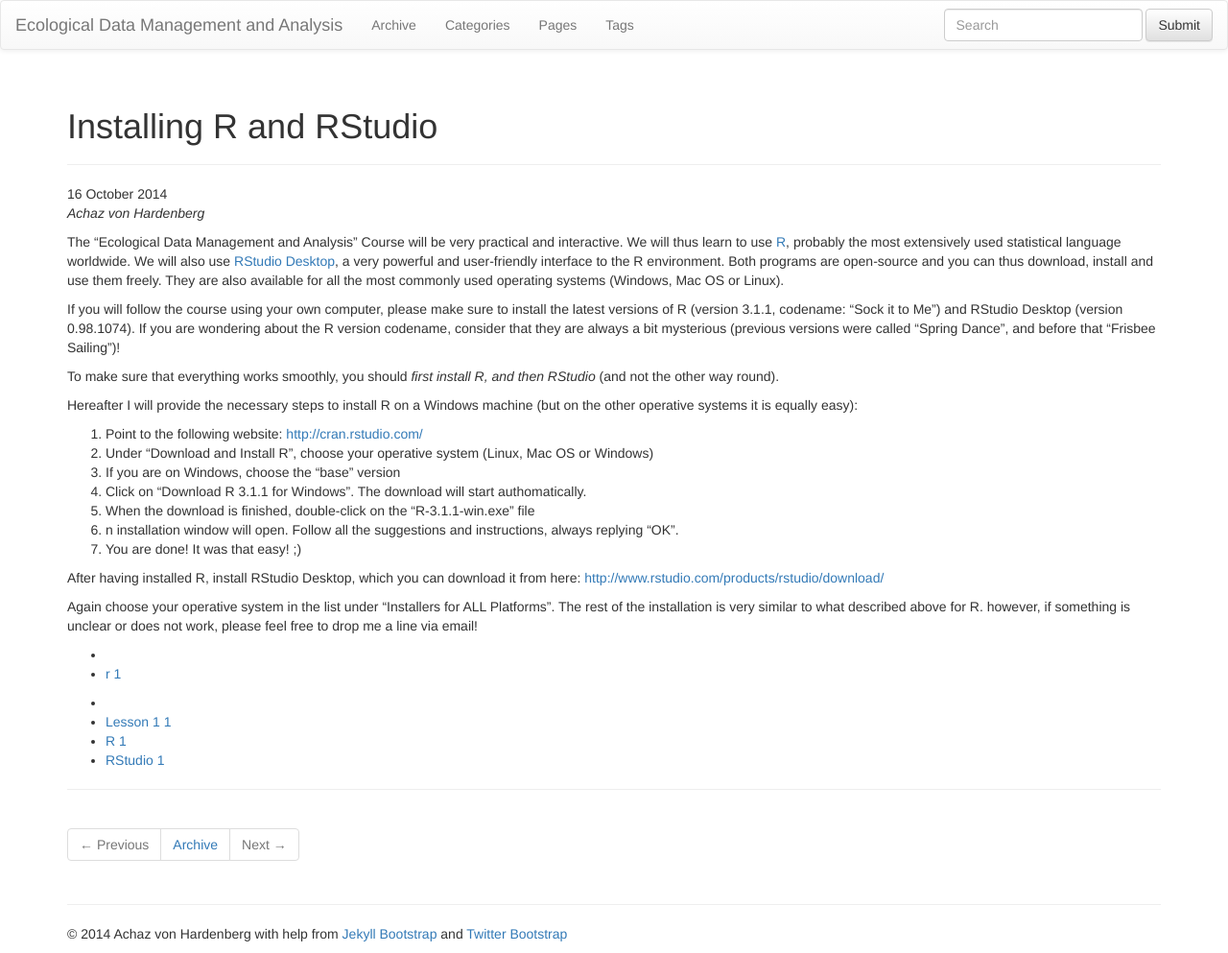
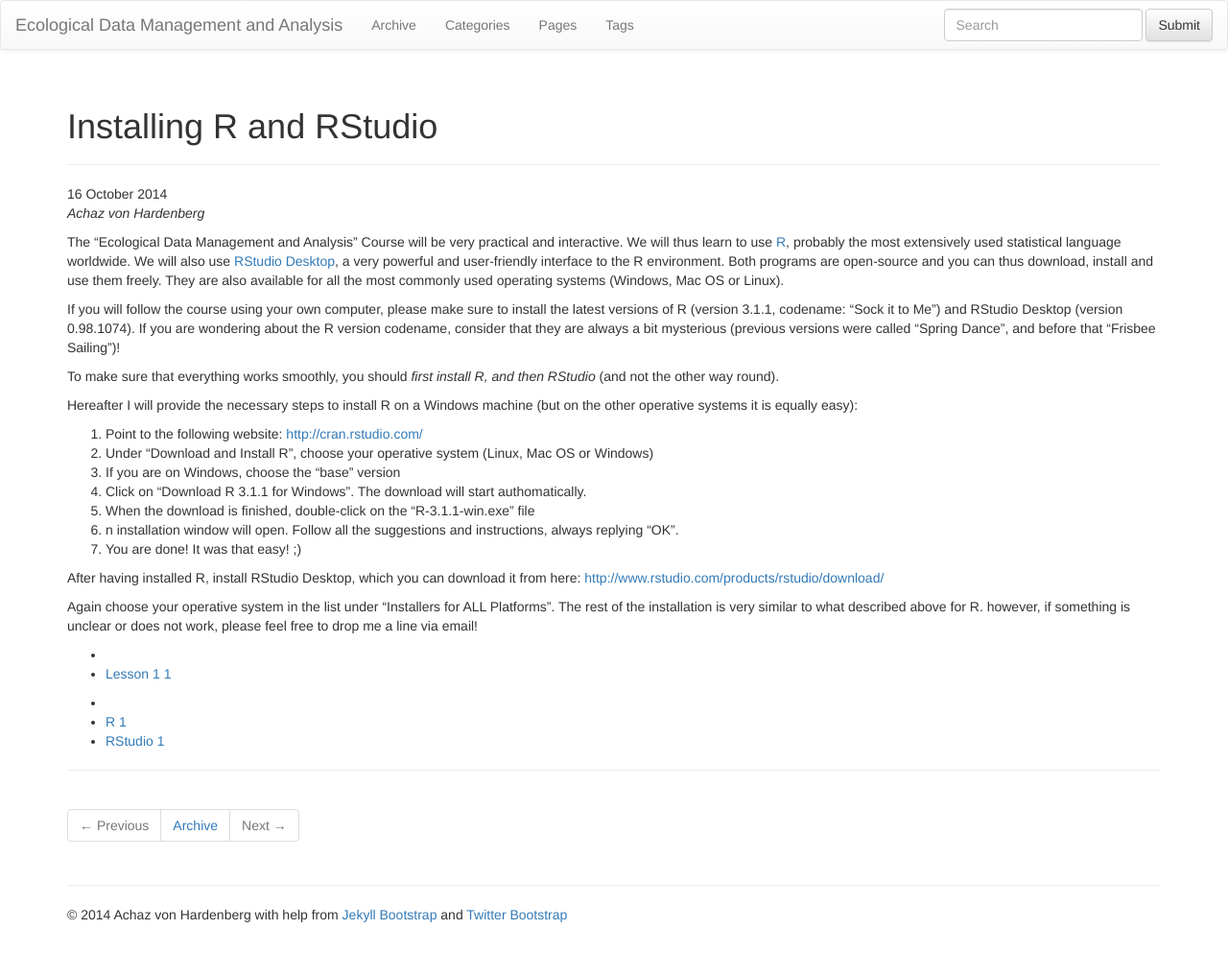
Before and after one commit to achazhardenberg/ecostats.co, a Jekyll site: the page built from _posts/2014-10-16-installing_R_and_RStudio.md, in a window 1280 px wide. Shown: the whole page at 96% size. Built offline with Jekyll 4.4.1, drawn with Linux system fonts in a browser that asks for light colours; nearby versions of some CDN libraries; library files that are not in the unit come from our copies; comment, search, counter and statistics services are not loaded.

Commit message:
fixed categories

```diff
--- a/_posts/2014-10-16-installing_R_and_RStudio.md
+++ b/_posts/2014-10-16-installing_R_and_RStudio.md
@@ -3,8 +3,8 @@
 title: "Installing R and RStudio"
 post_author: "Achaz von Hardenberg"
 description: ""
-category: r
-tags: [Lesson 1, R, RStudio]
+category: Lesson 1
+tags: [R, RStudio]
 ---
 {% include JB/setup %}
 
```
